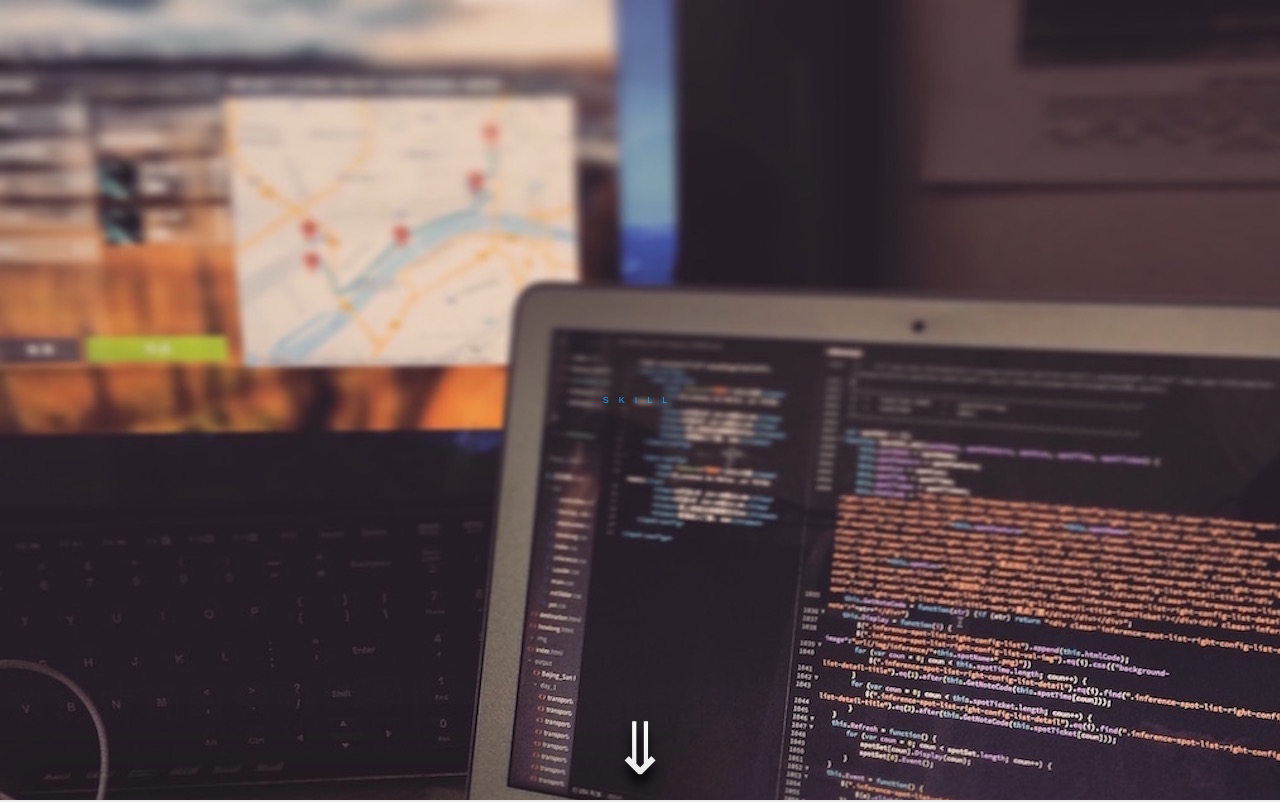
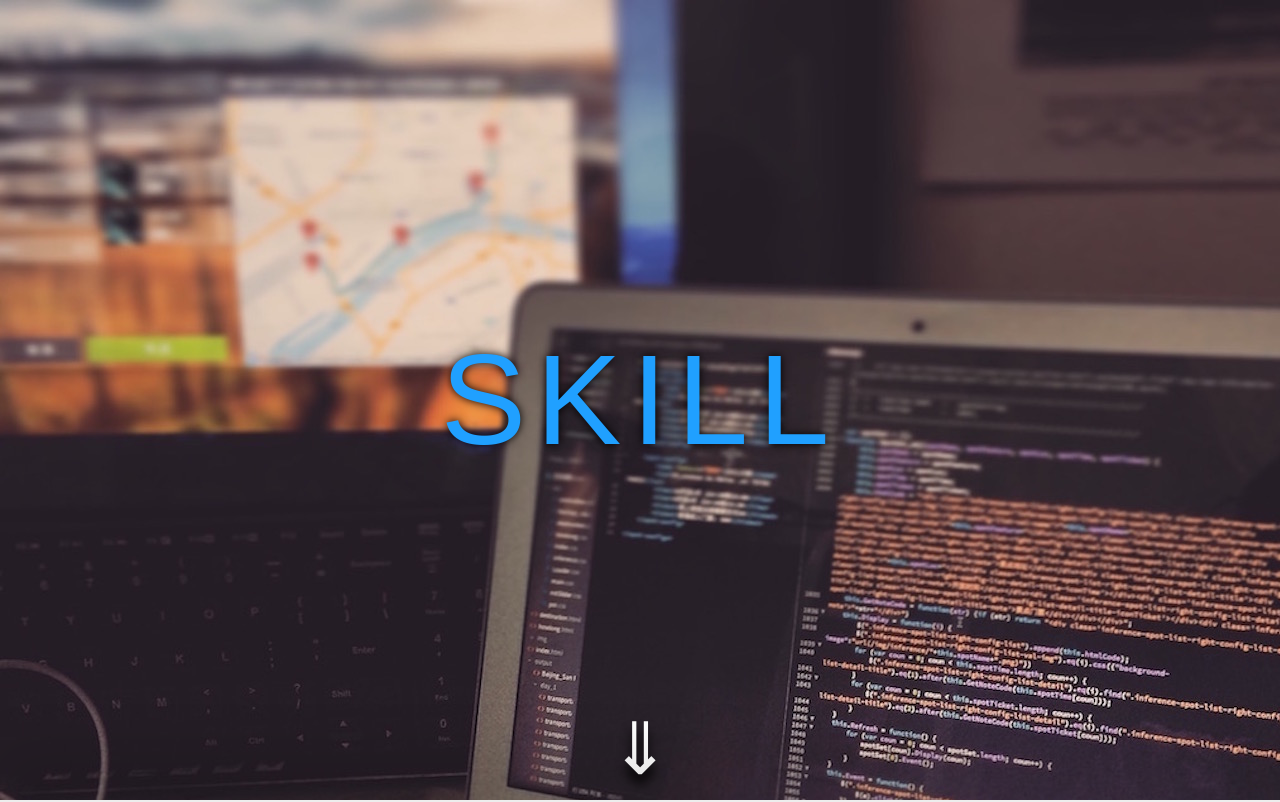
Before and after one commit to but0n/AmazingScroll, a plain HTML site: page index.html in a window 1280 px wide. Shown: the top 802 px of the page. Drawn offline with Linux system fonts and the light colour scheme.

Commit message:
Update index.css

```diff
--- a/css/index.css
+++ b/css/index.css
@@ -36,7 +36,7 @@ body {
 }
 .imageTitle {
     text-align: center;
-    font-size: 9px;
+    font-size: 8em;
     color: #20A0FF;
     text-shadow: 0 0 10px black;
     letter-spacing: 10px;
```
